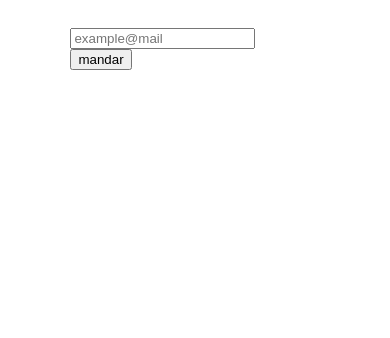
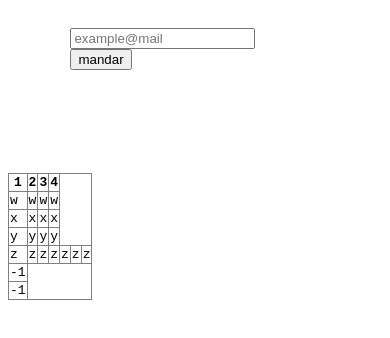
Before and after one commit to julianvlz21/I-am, a plain HTML site: page html y css/html/prueba.html in a window 390 px wide. Drawn offline with Linux system fonts and the light colour scheme.

```diff
--- a/html y css/css/task_1/pets.css
+++ b/html y css/css/task_1/pets.css
@@ -5,10 +5,10 @@
     font-family: 'Lucida Sans', 'Lucida Sans Regular', 'Lucida Grande', 'Lucida Sans Unicode', Geneva, Verdana, sans-serif;
 }
 
+
 body {
     max-width: 100%;
     height: 100%;
-    height: 100vh;
     background-color: #ffffff;
     /* background:linear-gradient(to right, rgb(0, 0, 0), rgb(15, 15, 17), rgb(44, 33, 18), rgb(17, 14, 4), rgb(12, 9, 1)); */
     background-image: url(../image/fondo_pets.jpg);
@@ -17,11 +17,12 @@ body {
 }
 header {
     height: 3rem;
-    width: auto;
+    width: 100%;
     display: flex;
     background-color: aliceblue;
     align-items: center;
     gap: 3rem;
+
 }
 
 .img-pets {
@@ -40,8 +41,8 @@ figure article {
 }
 
 .pets{
-    width: 300px;
-    height: 300px;
+    height: 15rem;
+    width: 15rem;
     object-fit: cover;
     padding-bottom: 3rem;
     background-color: #e2e0e0;
@@ -59,6 +60,20 @@ figure {
     background-color: rgba(0, 0, 0, 0.39);
     /* padding: 10px; */
 }
+@media (max-width: 640px){
+    .img-pets {
+        display: grid;
+        grid-template-columns: repeat(1, 1fr)!important;
+    }
+}
+
+@media (max-width: 780px){
+    .img-pets {
+        display: grid;
+        grid-template-columns: repeat(2, 1fr);
+    }
+}
+
 
 :modal {
 
--- a/html y css/html/prueba.html
+++ b/html y css/html/prueba.html
@@ -6,11 +6,66 @@
 
 </head>
 <body>
+
     <form>
         <pre>
         <input type="email" placeholder="example@mail" name="email" minlength="5" required>
         <input type="submit" value="mandar" title="prueba">
         <pre>
     </form>
+<style>
+    table {
+        border-collapse: collapse;
+    }
+</style>
+
+    <table border="1">
+        <thead>
+            <tr>
+                <th>1</th>
+                <th>2</th>
+                <th>3</th>
+                <th>4</th>
+
+            </tr>
+        </thead>
+        <tbody>
+            <tr>
+                <td>w</td>
+                <td>w</td>
+                <td>w</td>
+                <td>w</td>
+            </tr>
+            <tr>
+                <td>x</td>
+                <td>x</td>
+                <td>x</td>
+                <td>x</td>
+            </tr>
+            <tr>
+                <td>y</td>
+                <td>y</td>
+                <td>y</td>
+                <td>y</td>
+            </tr>
+            <tr>
+                <td>z</td>
+                <td>z</td>
+                <td>z</td>
+                <td>z</td>
+                <td>z</td>
+                <td>z</td>
+                <td>z</td>
+            </tr>
+            <tr>
+                <td>-1</td>
+            </tr>
+            <tr>
+                <td>-1</td>
+            </tr>
+        </tbody>
+    </table>
+
+
 </body>
 </html>
```
